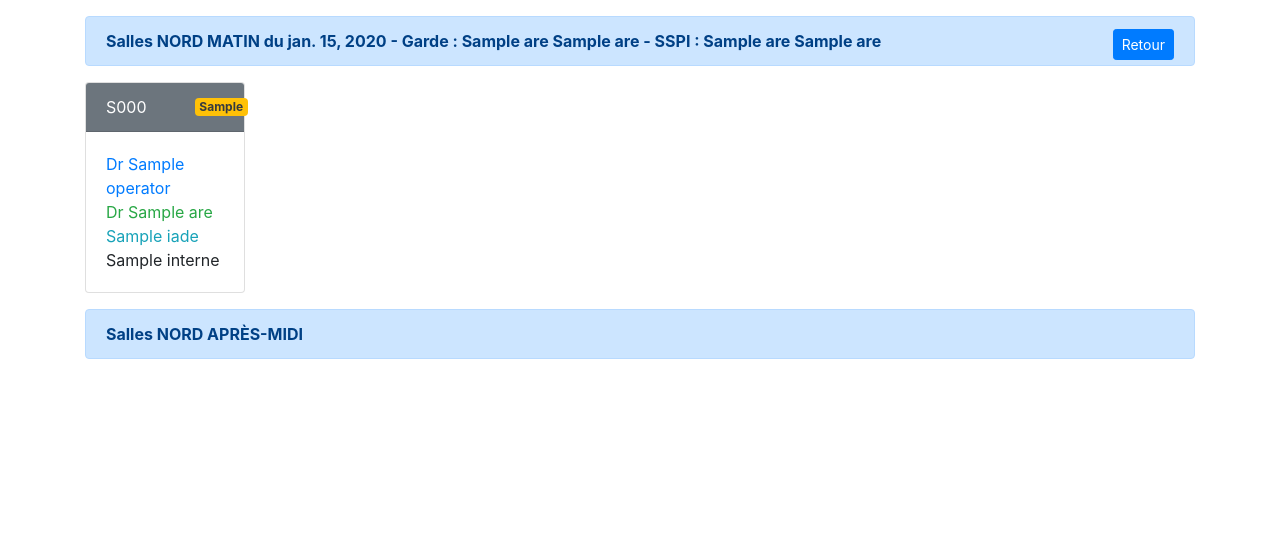
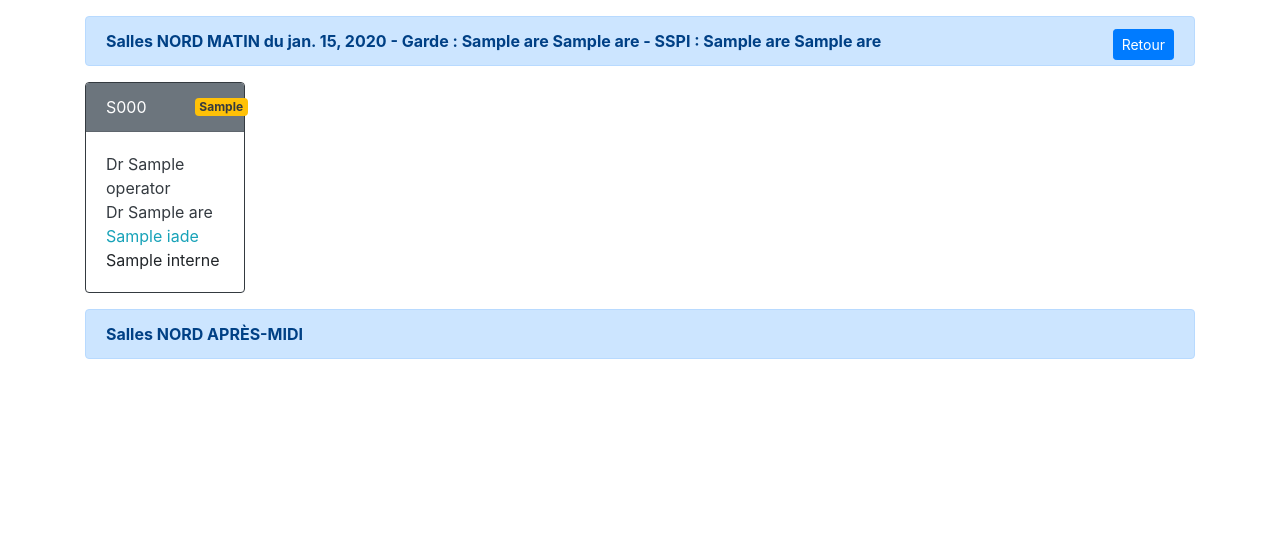
Before and after one commit to flequeau/LiveProject, a Django app: page /rep/export/1 in a window 1280 px wide. Shown: the part 56-589 px from the top of the page. Run offline with Django 3.2, Linux system fonts and the light colour scheme; tables that the repository leaves empty hold one stand-in row (values such as "Sample post"); some libraries are stand-ins or nearby versions.

Commit message:
Export Nord terminée améliorée

```diff
--- a/repartition/templates/repart/export.html
+++ b/repartition/templates/repart/export.html
@@ -2,7 +2,8 @@
 {% block content %}
     <div class="container mt-3">
         <div class="alert alert-primary mt-1" role="alert">
-            <strong>Salles NORD MATIN du {{ repart.start }} - Garde : {{ repart.duty }} - SSPI : {{ repart.sspi }}</strong>
+            <strong>Salles NORD MATIN du {{ repart.start }} - Garde : {{ repart.duty }} - SSPI
+                : {{ repart.sspi }}</strong>
             <a href="{% url 'repart' %}" role="button" class="btn btn-sm btn-primary float-right">Retour</a>
         </div>
 
@@ -12,17 +13,19 @@
 
                 <div class="row">
                 <div class="col-2">
-                    <div class="card" style="width: 10rem;">
+                    <div class="card border-dark" style="width: 10rem;">
                         <div class="card-header bg-secondary text-white d-flex justify-content-between align-items-center">
                             S{{ matin_line.room }} <span
                                 class="badge ml-5 bg-warning text-dark">{{ matin_line.start_time|default_if_none:'-' }}</span>
                         </div>
                         <div class="card-body">
-                            <span class="text-primary">{% if  matin_line.operator.name %}
+                            <span class="text-dark">{% if  matin_line.operator.name %}
                                 Dr {% endif %}{{ matin_line.operator.name|default_if_none:'' }}</span><br>
-                            <span class="text-success">{% if  matin_line.are.name %}
+                            <span class="text-dark">{% if  matin_line.are.name %}
                                 Dr {% endif %}{{ matin_line.are.name|default_if_none:'' }}</span><br>
+                            {% if matin_line.iade %}
                                 <span class="text-info">{{ matin_line.iade|default_if_none:'' }}</span><br>
+                            {% endif %}
                             <span>{{ matin_line.interne|default_if_none:'' }}</span>
                         </div>
                     </div>
@@ -31,18 +34,20 @@
             {% elif forloop.counter == 2 %}
 
                 <div class="col-2 offset-2">
-                    <div class="card" style="width: 10rem;">
+                    <div class="card border-dark" style="width: 10rem;">
                         <div class="card-header bg-secondary text-white d-flex justify-content-between align-items-center">
                             S{{ matin_line.room }} <span
                                 class="badge ml-5 bg-warning text-dark">{{ matin_line.start_time|default_if_none:'-' }}</span>
                         </div>
                         <div class="card-body">
 
-                            <span class="text-primary">{% if  matin_line.operator.name %}
+                            <span class="text-dark">{% if  matin_line.operator.name %}
                                 Dr {% endif %}{{ matin_line.operator.name|default_if_none:'' }}</span><br>
-                            <span class="text-success">{% if  matin_line.are.name %}
+                            <span class="text-dark">{% if  matin_line.are.name %}
                                 Dr {% endif %}{{ matin_line.are.name|default_if_none:'' }}</span><br>
+                            {% if matin_line.iade %}
                                 <span class="text-info">{{ matin_line.iade|default_if_none:'' }}</span><br>
+                            {% endif %}
                             <span>{{ matin_line.interne|default_if_none:'' }}</span>
 
                         </div>
@@ -52,18 +57,20 @@
             {% elif forloop.counter > 2 and forloop.counter < 6 %}
 
                 <div class="col-2">
-                    <div class="card" style="width: 10rem;">
+                    <div class="card border-dark" style="width: 10rem;">
                         <div class="card-header bg-secondary text-white d-flex justify-content-between align-items-center">
                             S{{ matin_line.room }} <span
                                 class="badge ml-5 bg-warning text-dark">{{ matin_line.start_time|default_if_none:'-' }}</span>
                         </div>
                         <div class="card-body">
 
-                            <span class="text-primary">{% if  matin_line.operator.name %}
+                            <span class="text-dark">{% if  matin_line.operator.name %}
                                 Dr {% endif %}{{ matin_line.operator.name|default_if_none:'' }}</span><br>
-                            <span class="text-success">{% if  matin_line.are.name %}
+                            <span class="text-dark">{% if  matin_line.are.name %}
                                 Dr {% endif %}{{ matin_line.are.name|default_if_none:'' }}</span><br>
+                            {% if matin_line.iade %}
                                 <span class="text-info">{{ matin_line.iade|default_if_none:'' }}</span><br>
+                            {% endif %}
                             <span>{{ matin_line.interne|default_if_none:'' }}</span>
 
                         </div>
@@ -77,20 +84,22 @@
 
             {% if forloop.counter == 6 %}
 
-                <div class="row">
+                <div class="row mt-1">
                 <div class="col-2">
-                    <div class="card" style="width: 10rem;">
+                    <div class="card border-dark" style="width: 10rem;">
                         <div class="card-header bg-secondary text-white d-flex justify-content-between align-items-center">
                             S{{ matin_line.room }} <span
                                 class="badge ml-5 bg-warning text-dark">{{ matin_line.start_time|default_if_none:'-' }}</span>
                         </div>
                         <div class="card-body">
 
-                            <span class="text-primary">{% if  matin_line.operator.name %}
+                            <span class="text-dark">{% if  matin_line.operator.name %}
                                 Dr {% endif %}{{ matin_line.operator.name|default_if_none:'' }}</span><br>
-                            <span class="text-success">{% if  matin_line.are.name %}
+                            <span class="text-dark">{% if  matin_line.are.name %}
                                 Dr {% endif %}{{ matin_line.are.name|default_if_none:'' }}</span><br>
+                            {% if matin_line.iade %}
                                 <span class="text-info">{{ matin_line.iade|default_if_none:'' }}</span><br>
+                            {% endif %}
                             <span>{{ matin_line.interne|default_if_none:'' }}</span>
 
                         </div>
@@ -98,18 +107,20 @@
                 </div>
             {% elif forloop.counter > 6 and forloop.counter < 9 %}
                 <div class="col-2">
-                    <div class="card" style="width: 10rem;">
+                    <div class="card border-dark" style="width: 10rem;">
                         <div class="card-header bg-secondary text-white d-flex justify-content-between align-items-center">
                             S{{ matin_line.room }} <span
                                 class="badge ml-5 bg-warning text-dark">{{ matin_line.start_time|default_if_none:'-' }}</span>
                         </div>
                         <div class="card-body">
 
-                            <span class="text-primary">{% if  matin_line.operator.name %}
+                            <span class="text-dark">{% if  matin_line.operator.name %}
                                 Dr {% endif %}{{ matin_line.operator.name|default_if_none:'' }}</span><br>
-                            <span class="text-success">{% if  matin_line.are.name %}
+                            <span class="text-dark">{% if  matin_line.are.name %}
                                 Dr {% endif %}{{ matin_line.are.name|default_if_none:'' }}</span><br>
+                            {% if matin_line.iade %}
                                 <span class="text-info">{{ matin_line.iade|default_if_none:'' }}</span><br>
+                            {% endif %}
                             <span>{{ matin_line.interne|default_if_none:'' }}</span>
 
                         </div>
@@ -117,34 +128,38 @@
                 </div>
             {% elif forloop.counter == 9 %}
                 <div class="col-2 offset-2">
-                    <div class="card" style="width: 10rem;">
+                    <div class="card border-dark" style="width: 10rem;">
                         <div class="card-header bg-secondary text-white d-flex justify-content-between align-items-center">
                             S{{ matin_line.room }} <span
                                 class="badge ml-5 bg-warning text-dark">{{ matin_line.start_time|default_if_none:'-' }}</span>
                         </div>
                         <div class="card-body">
-                            <span class="text-primary">{% if  matin_line.operator.name %}
+                            <span class="text-dark">{% if  matin_line.operator.name %}
                                 Dr {% endif %}{{ matin_line.operator.name|default_if_none:'' }}</span><br>
-                            <span class="text-success">{% if  matin_line.are.name %}
+                            <span class="text-dark">{% if  matin_line.are.name %}
                                 Dr {% endif %}{{ matin_line.are.name|default_if_none:'' }}</span><br>
+                            {% if matin_line.iade %}
                                 <span class="text-info">{{ matin_line.iade|default_if_none:'' }}</span><br>
+                            {% endif %}
                             <span>{{ matin_line.interne|default_if_none:'' }}</span>
                         </div>
                     </div>
                 </div>
             {% elif forloop.counter == 10 %}
                 <div class="col-2">
-                    <div class="card" style="width: 10rem;">
+                    <div class="card border-dark" style="width: 10rem;">
                         <div class="card-header bg-secondary text-white d-flex justify-content-between align-items-center">
                             S{{ matin_line.room }} <span
                                 class="badge ml-5 bg-warning text-dark">{{ matin_line.start_time|default_if_none:'-' }}</span>
                         </div>
                         <div class="card-body">
-                            <span class="text-primary">{% if  matin_line.operator.name %}
+                            <span class="text-dark">{% if  matin_line.operator.name %}
                                 Dr {% endif %}{{ matin_line.operator.name|default_if_none:'' }}</span><br>
-                            <span class="text-success">{% if  matin_line.are.name %}
+                            <span class="text-dark">{% if  matin_line.are.name %}
                                 Dr {% endif %}{{ matin_line.are.name|default_if_none:'' }}</span><br>
+                            {% if matin_line.iade %}
                                 <span class="text-info">{{ matin_line.iade|default_if_none:'' }}</span><br>
+                            {% endif %}
                             <span>{{ matin_line.interne|default_if_none:'' }}</span>
                         </div>
                     </div>
@@ -165,17 +180,19 @@
 
                 <div class="row">
                 <div class="col-2">
-                    <div class="card" style="width: 10rem;">
+                    <div class="card border-dark" style="width: 10rem;">
                         <div class="card-header bg-secondary text-white d-flex justify-content-between align-items-center">
                             S{{ apm_line.room }} <span
                                 class="badge ml-5 bg-warning text-dark">{{ apm_line.start_time|default_if_none:'-' }}</span>
                         </div>
                         <div class="card-body">
-                            <span class="text-primary">{% if  apm_line.operator.name %}
+                            <span class="text-dark">{% if  apm_line.operator.name %}
                                 Dr {% endif %}{{ apm_line.operator.name|default_if_none:'' }}</span><br>
-                            <span class="text-success">{% if  apm_line.are.name %}
+                            <span class="text-dark">{% if  apm_line.are.name %}
                                 Dr {% endif %}{{ apm_line.are.name|default_if_none:'' }}</span><br>
+                            {% if apm_line.iade %}
                                 <span class="text-info">{{ apm_line.iade|default_if_none:'' }}</span><br>
+                            {% endif %}
                             <span>{{ apm_line.interne|default_if_none:'' }}</span>
                         </div>
                     </div>
@@ -184,18 +201,20 @@
             {% elif forloop.counter == 2 %}
 
                 <div class="col-2 offset-2">
-                    <div class="card" style="width: 10rem;">
+                    <div class="card border-dark" style="width: 10rem;">
                         <div class="card-header bg-secondary text-white d-flex justify-content-between align-items-center">
                             S{{ apm_line.room }} <span
                                 class="badge ml-5 bg-warning text-dark">{{ apm_line.start_time|default_if_none:'-' }}</span>
                         </div>
                         <div class="card-body">
 
-                            <span class="text-primary">{% if  apm_line.operator.name %}
+                            <span class="text-dark">{% if  apm_line.operator.name %}
                                 Dr {% endif %}{{ apm_line.operator.name|default_if_none:'' }}</span><br>
-                            <span class="text-success">{% if  apm_line.are.name %}
+                            <span class="text-dark">{% if  apm_line.are.name %}
                                 Dr {% endif %}{{ apm_line.are.name|default_if_none:'' }}</span><br>
+                            {% if apm_line.iade %}
                                 <span class="text-info">{{ apm_line.iade|default_if_none:'' }}</span><br>
+                            {% endif %}
                             <span>{{ apm_line.interne|default_if_none:'' }}</span>
 
                         </div>
@@ -205,18 +224,20 @@
             {% elif forloop.counter > 2 and forloop.counter < 6 %}
 
                 <div class="col-2">
-                    <div class="card" style="width: 10rem;">
+                    <div class="card border-dark" style="width: 10rem;">
                         <div class="card-header bg-secondary text-white d-flex justify-content-between align-items-center">
                             S{{ apm_line.room }} <span
                                 class="badge ml-5 bg-warning text-dark">{{ apm_line.start_time|default_if_none:'-' }}</span>
                         </div>
                         <div class="card-body">
 
-                            <span class="text-primary">{% if  apm_line.operator.name %}
+                            <span class="text-dark">{% if  apm_line.operator.name %}
                                 Dr {% endif %}{{ apm_line.operator.name|default_if_none:'' }}</span><br>
-                            <span class="text-success">{% if  apm_line.are.name %}
+                            <span class="text-dark">{% if  apm_line.are.name %}
                                 Dr {% endif %}{{ apm_line.are.name|default_if_none:'' }}</span><br>
+                            {% if apm_line.iade %}
                                 <span class="text-info">{{ apm_line.iade|default_if_none:'' }}</span><br>
+                            {% endif %}
                             <span>{{ apm_line.interne|default_if_none:'' }}</span>
 
                         </div>
@@ -230,20 +251,22 @@
 
             {% if forloop.counter == 6 %}
 
-                <div class="row">
+                <div class="row mt-2">
                 <div class="col-2">
-                    <div class="card" style="width: 10rem;">
+                    <div class="card border-dark" style="width: 10rem;">
                         <div class="card-header bg-secondary text-white d-flex justify-content-between align-items-center">
                             S{{ apm_line.room }} <span
                                 class="badge ml-5 bg-warning text-dark">{{ apm_line.start_time|default_if_none:'-' }}</span>
                         </div>
                         <div class="card-body">
 
-                            <span class="text-primary">{% if  apm_line.operator.name %}
+                            <span class="text-dark">{% if  apm_line.operator.name %}
                                 Dr {% endif %}{{ apm_line.operator.name|default_if_none:'' }}</span><br>
-                            <span class="text-success">{% if  apm_line.are.name %}
+                            <span class="text-dark">{% if  apm_line.are.name %}
                                 Dr {% endif %}{{ apm_line.are.name|default_if_none:'' }}</span><br>
+                            {% if apm_line.iade %}
                                 <span class="text-info">{{ apm_line.iade|default_if_none:'' }}</span><br>
+                            {% endif %}
                             <span>{{ apm_line.interne|default_if_none:'' }}</span>
 
                         </div>
@@ -251,18 +274,20 @@
                 </div>
             {% elif forloop.counter > 6 and forloop.counter < 9 %}
                 <div class="col-2">
-                    <div class="card" style="width: 10rem;">
+                    <div class="card border-dark" style="width: 10rem;">
                         <div class="card-header bg-secondary text-white d-flex justify-content-between align-items-center">
                             S{{ apm_line.room }} <span
                                 class="badge ml-5 bg-warning text-dark">{{ apm_line.start_time|default_if_none:'-' }}</span>
                         </div>
                         <div class="card-body">
 
-                            <span class="text-primary">{% if  apm_line.operator.name %}
+                            <span class="text-dark">{% if  apm_line.operator.name %}
                                 Dr {% endif %}{{ apm_line.operator.name|default_if_none:'' }}</span><br>
-                            <span class="text-success">{% if  apm_line.are.name %}
+                            <span class="text-dark">{% if  apm_line.are.name %}
                                 Dr {% endif %}{{ apm_line.are.name|default_if_none:'' }}</span><br>
+                            {% if apm_line.iade %}
                                 <span class="text-info">{{ apm_line.iade|default_if_none:'' }}</span><br>
+                            {% endif %}
                             <span>{{ apm_line.interne|default_if_none:'' }}</span>
 
                         </div>
@@ -270,34 +295,38 @@
                 </div>
             {% elif forloop.counter == 9 %}
                 <div class="col-2 offset-2">
-                    <div class="card" style="width: 10rem;">
+                    <div class="card border-dark" style="width: 10rem;">
                         <div class="card-header bg-secondary text-white d-flex justify-content-between align-items-center">
                             S{{ apm_line.room }} <span
                                 class="badge ml-5 bg-warning text-dark">{{ apm_line.start_time|default_if_none:'-' }}</span>
                         </div>
                         <div class="card-body">
-                            <span class="text-primary">{% if  apm_line.operator.name %}
+                            <span class="text-dark">{% if  apm_line.operator.name %}
                                 Dr {% endif %}{{ apm_line.operator.name|default_if_none:'' }}</span><br>
-                            <span class="text-success">{% if  apm_line.are.name %}
+                            <span class="text-dark">{% if  apm_line.are.name %}
                                 Dr {% endif %}{{ apm_line.are.name|default_if_none:'' }}</span><br>
+                            {% if apm_line.iade %}
                                 <span class="text-info">{{ apm_line.iade|default_if_none:'' }}</span><br>
+                            {% endif %}
                             <span>{{ apm_line.interne|default_if_none:'' }}</span>
                         </div>
                     </div>
                 </div>
             {% elif forloop.counter == 10 %}
                 <div class="col-2">
-                    <div class="card" style="width: 10rem;">
+                    <div class="card border-dark" style="width: 10rem;">
                         <div class="card-header bg-secondary text-white d-flex justify-content-between align-items-center">
                             S{{ apm_line.room }} <span
                                 class="badge ml-5 bg-warning text-dark">{{ apm_line.start_time|default_if_none:'-' }}</span>
                         </div>
                         <div class="card-body">
-                            <span class="text-primary">{% if  apm_line.operator.name %}
+                            <span class="text-dark">{% if  apm_line.operator.name %}
                                 Dr {% endif %}{{ apm_line.operator.name|default_if_none:'' }}</span><br>
-                            <span class="text-success">{% if  apm_line.are.name %}
+                            <span class="text-dark">{% if  apm_line.are.name %}
                                 Dr {% endif %}{{ apm_line.are.name|default_if_none:'' }}</span><br>
+                            {% if apm_line.iade %}
                                 <span class="text-info">{{ apm_line.iade|default_if_none:'' }}</span><br>
+                            {% endif %}
                             <span>{{ apm_line.interne|default_if_none:'' }}</span>
                         </div>
                     </div>
```
Lines whose indentation alone changed are shown as unchanged.
